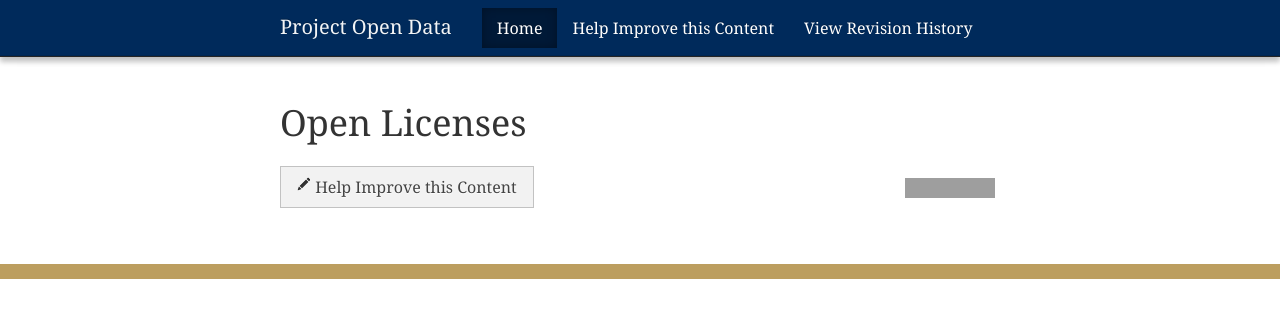
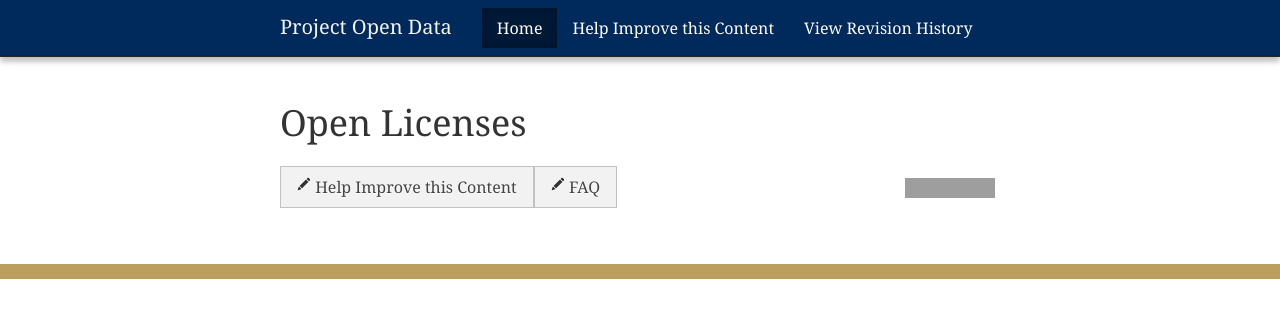
Before and after one commit to gbinal/p-o-d.github.com, a Jekyll site: the page built from licenses.md, in a window 1280 px wide. Shown: the top 318 px of the page. Built offline with Jekyll 4.4.1, drawn with Linux system fonts in a browser that asks for light colours; nearby versions of some CDN libraries; grey boxes are pictures that could not be loaded.

Commit message:
added FAQ into footer

```diff
--- a/_includes/footer.html
+++ b/_includes/footer.html
@@ -2,6 +2,9 @@
           <div class="fork-wrapper">
             <div class="button">
               <a href="{{ edit_url }}"><i class="icon-pencil"></i> Help Improve this Content</a>
+            </div>
+            <div class="button">
+              <a href="http://project-open-data.github.com/faq"><i class="icon-pencil"></i> FAQ</a>
             </div>
             <div class="button-right">
               <iframe src="http://ghbtns.com/github-btn.html?user={{ site.org_name }}&repo={{ site.repo_name }}&type=fork&count=true" allowtransparency="true" frameborder="0" scrolling="0" width="95" height="20"></iframe>
```
